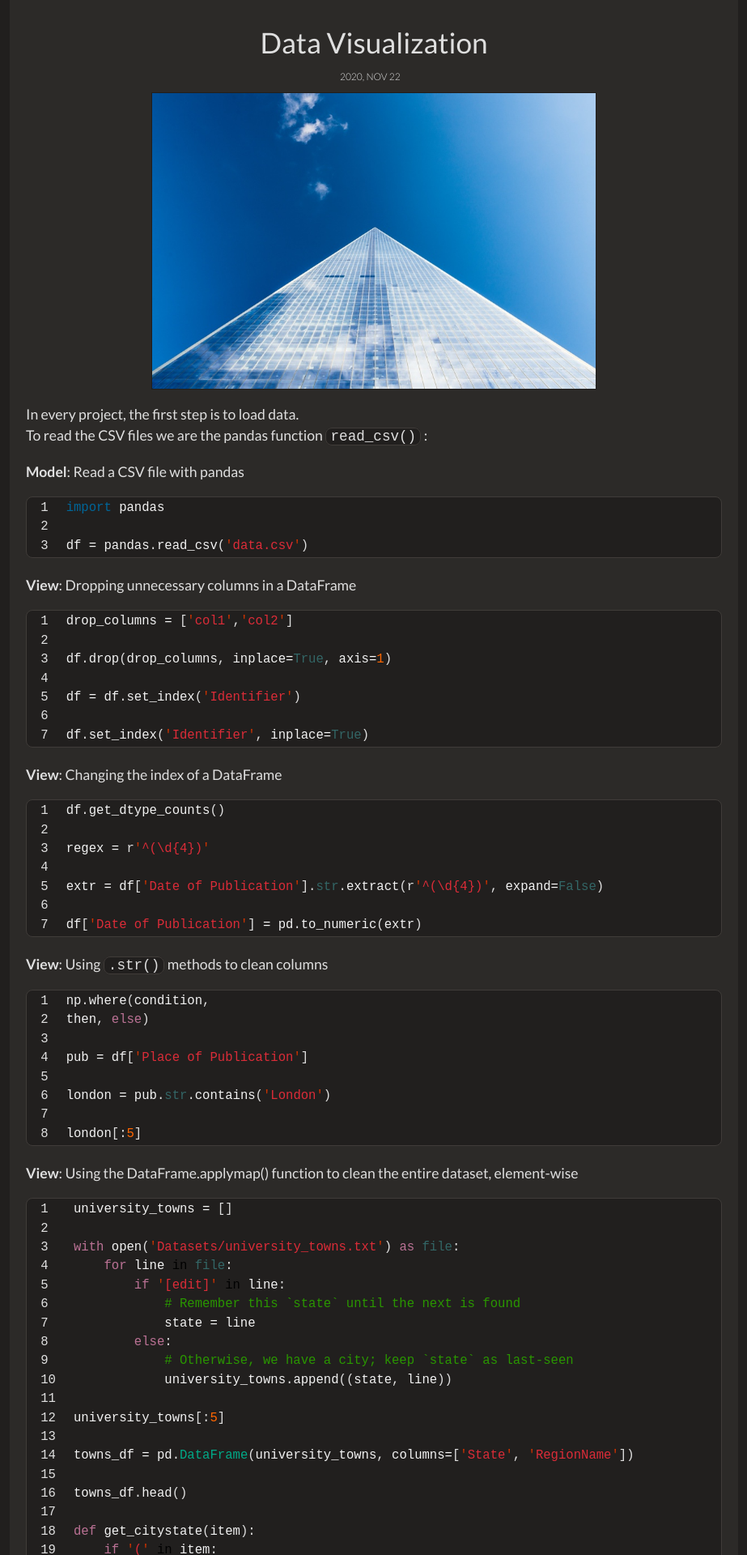
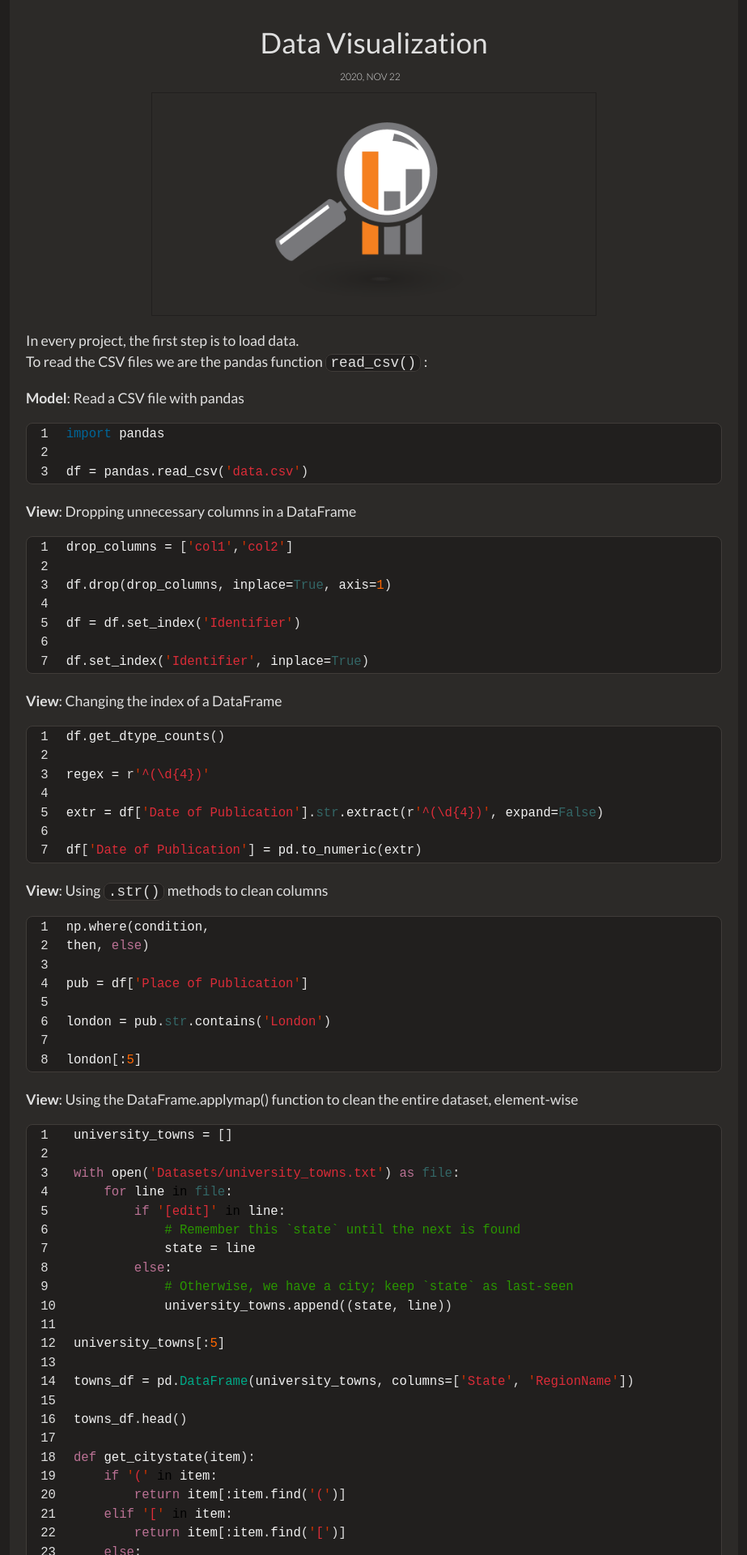
Before and after one commit to MohamedElGuendouz/mohamedelguendouz.github.io, a Jekyll site: the page built from _posts/2020-11-22-data-visualization.markdown, in a window 1280 px wide. Shown: the top 1920 px of the page at 81% size, without its empty margins (178-1101 px from the left). Built offline with Jekyll 4.4.1, drawn with Linux system fonts in a browser that asks for light colours.

Commit message:
change image of last post

```diff
--- a/_posts/2020-11-22-data-visualization.markdown
+++ b/_posts/2020-11-22-data-visualization.markdown
@@ -7,7 +7,7 @@ tags: [Machine Learning,Python,Model,swift,SwiftUI,Combine,design,pattern,redux,
 comments: true
 sharing: true
 published: true
-img: clean_swiftui_01.jpg
+img: insight-2904292_1280.png
 ---
  In every project, the first step is to load data.
 To read the CSV files we are the pandas function `read_csv()` :
```
Also changed, not shown: assets/img/insight-2904292_1280.png (added).
